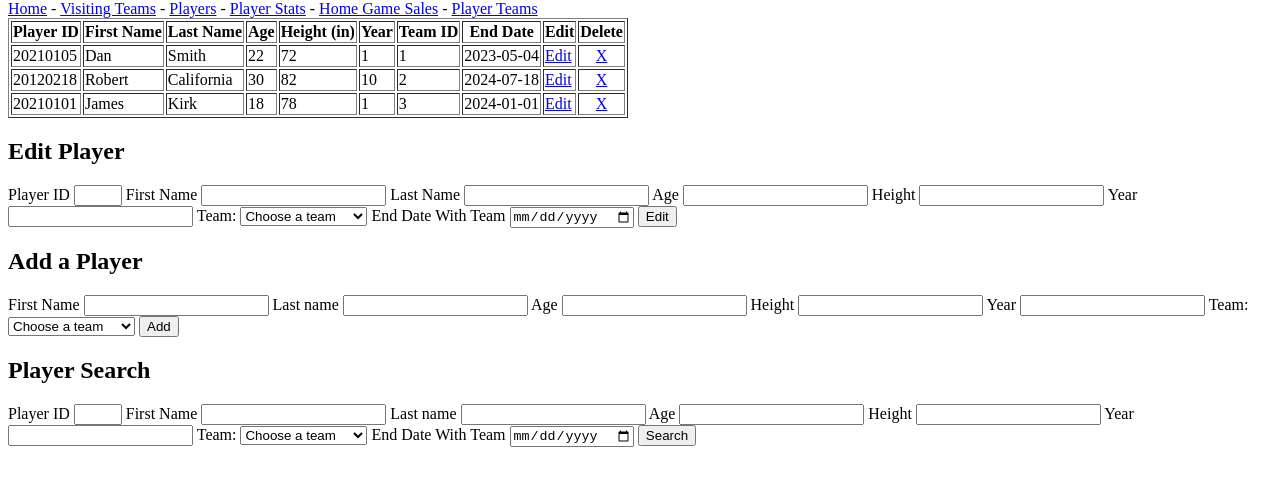
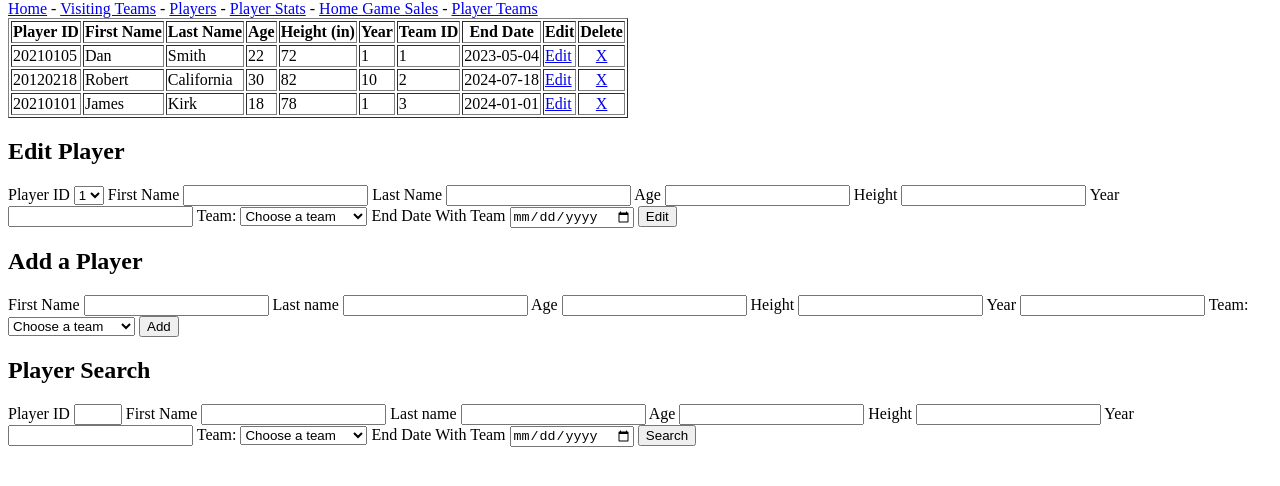
Before and after one commit to tylersnel/LA-Commuters-DB, a plain HTML site: page players.html in a window 1280 px wide. Shown: the part 66-552 px from the top of the page. Drawn offline with Linux system fonts and the light colour scheme.

Commit message:
Update players.html
Added dropdown menu for player id edit

```diff
--- a/players.html
+++ b/players.html
@@ -59,7 +59,11 @@
     <h2>Edit Player</h2>
     <form action="">
         <label for ="pid">Player ID</label>
-        <input type="number" id="pid" name="id" min="8" max="9">
+        <select id="pid" name="id" min="8" max="9">
+            <option value=1>1</option>
+            <option value=2>2</option>
+            <option value=3>3</option>
+        </select>
         <label for ="fname">First Name</label>
         <input type="text" id="fname" name="fname">
         <label for ="lname">Last Name</label>
```
